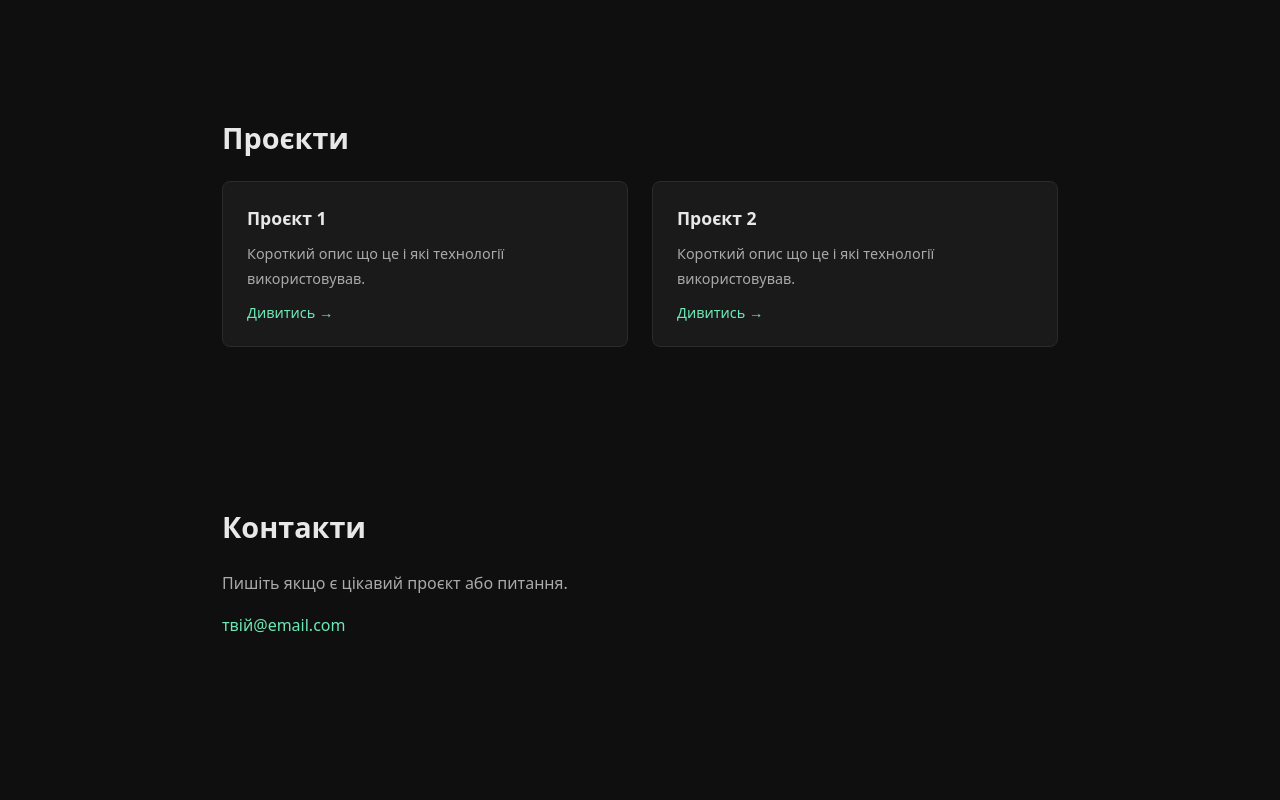
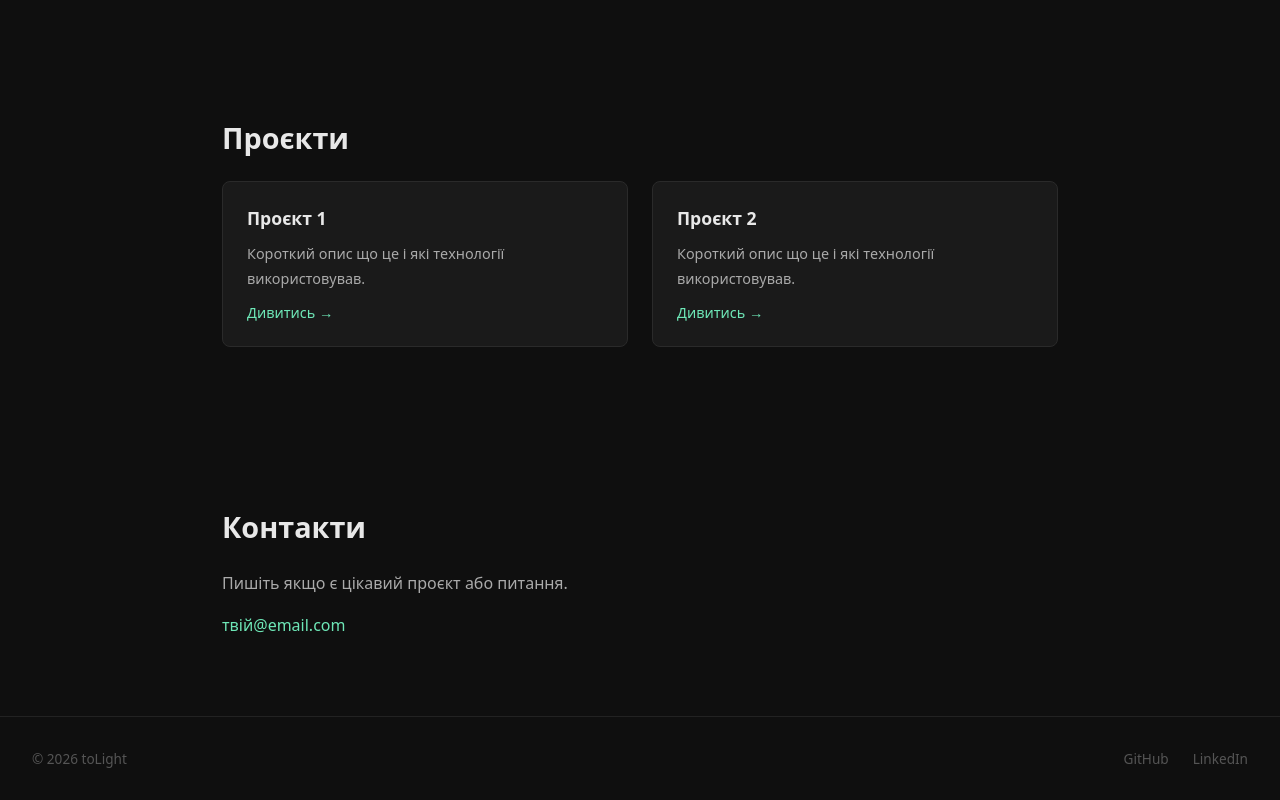
Before and after one commit to tolightly/portfolio, a plain HTML site: page index.html in a window 1280 px wide. Shown: the part 1032-1832 px from the top of the page. Before the commit the page ends 1748 px from the top, so only its background shows below. Drawn offline with Linux system fonts and the light colour scheme.

Commit message:
Added footer

```diff
--- a/css/style.css
+++ b/css/style.css
@@ -126,3 +126,29 @@
   text-decoration: none;
   font-size: 1rem;
 }
+
+/* Footer */
+footer {
+  display: flex;
+  justify-content: space-between;
+  align-items: center;
+  padding: 2rem;
+  border-top: 1px solid #222;
+  color: #555;
+  font-size: 0.85rem;
+}
+
+.footer-links {
+  display: flex;
+  gap: 1.5rem;
+}
+
+.footer-links a {
+  color: #555;
+  text-decoration: none;
+  transition: color 0.2s;
+}
+
+.footer-links a:hover {
+  color: #fff;
+}
--- a/index.html
+++ b/index.html
@@ -53,5 +53,12 @@
   <a href="mailto:твій@email.com">твій@email.com</a>
 </section>
     </main>
+    <footer>
+  <span>© 2026 toLight</span>
+  <div class="footer-links">
+    <a href="https://github.com/tolightly" target="_blank">GitHub</a>
+    <a href="https://linkedin.com/in/твій-профіль" target="_blank">LinkedIn</a>
+  </div>
+</footer>
   </body>
 </html>
```
